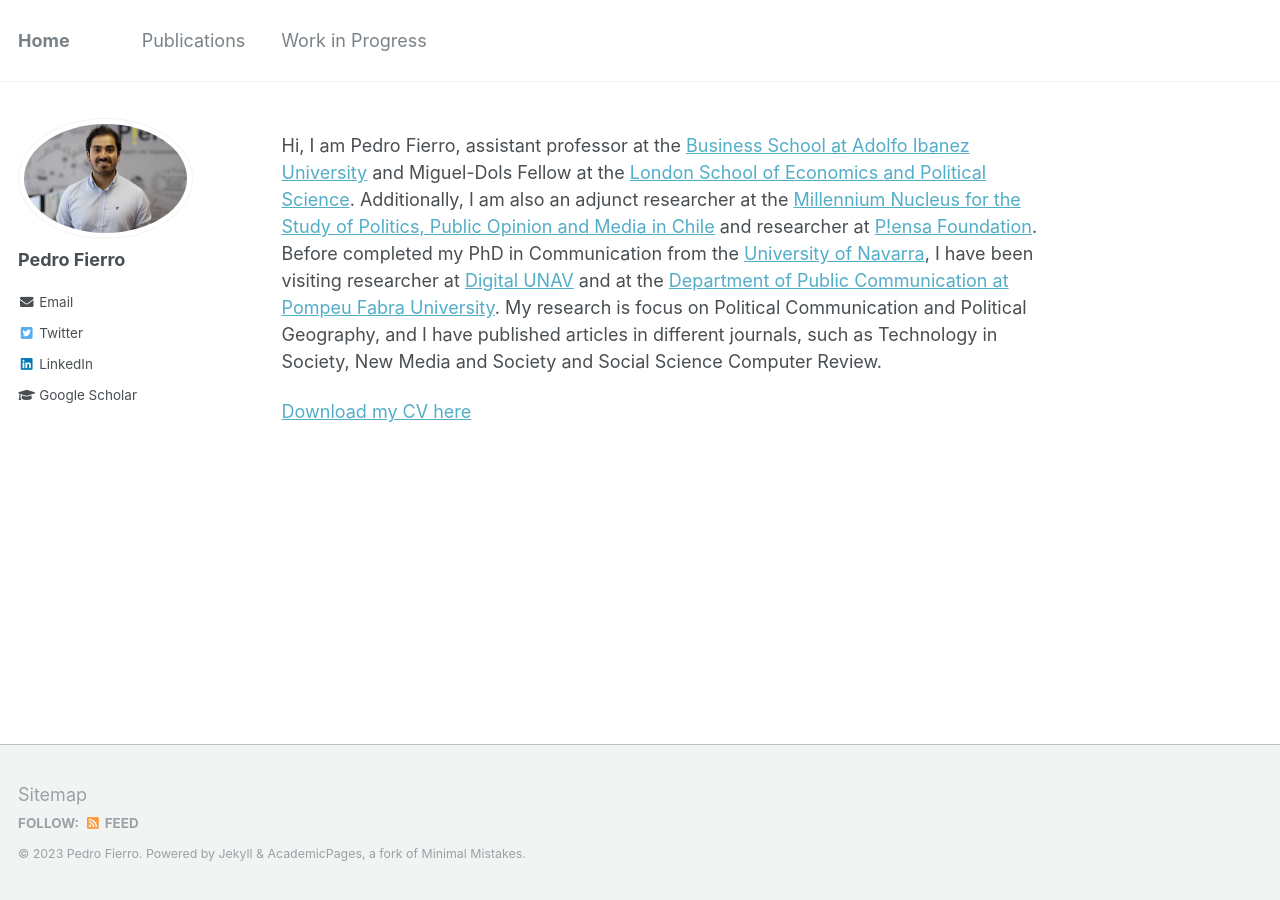
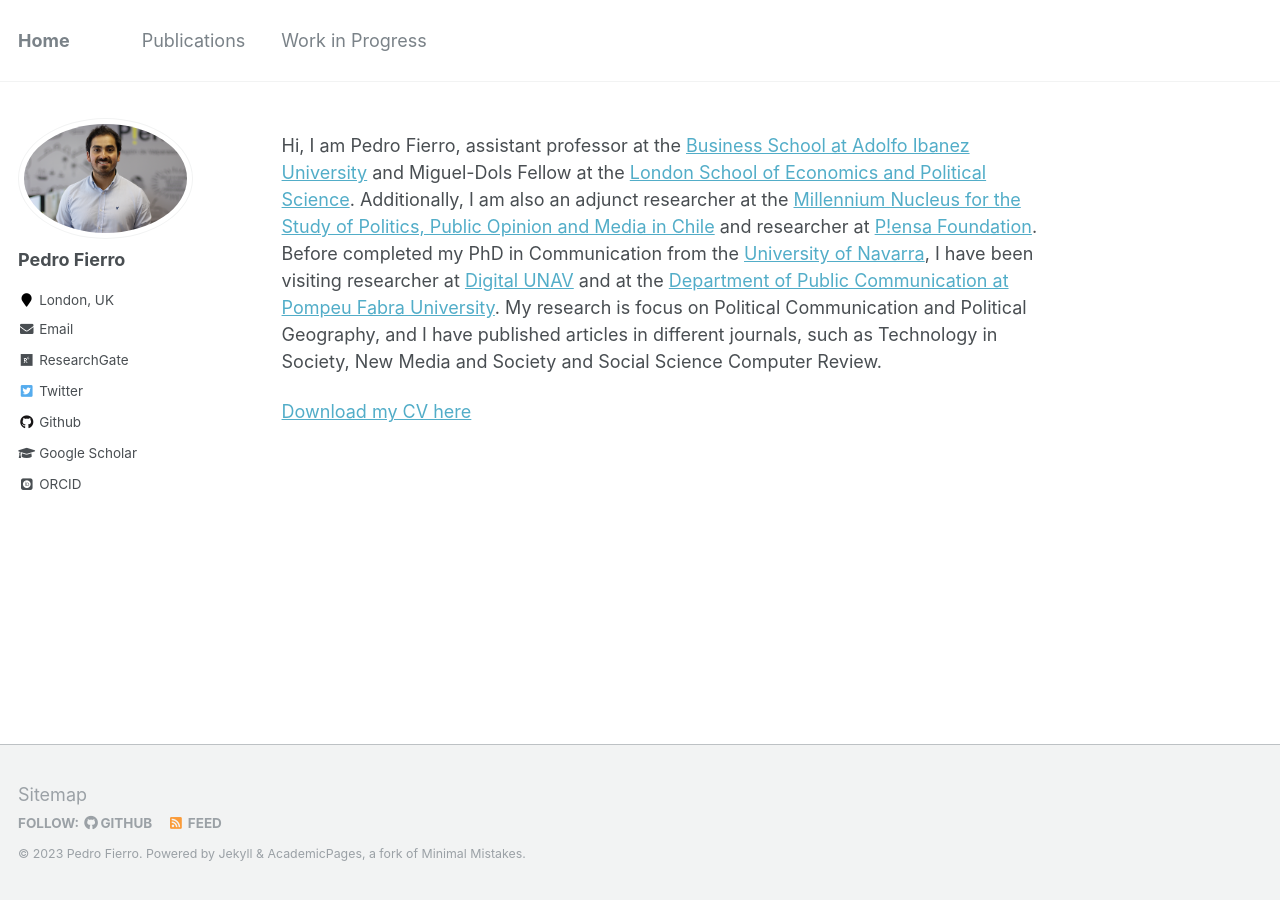
Before and after one commit to pedrofierroz87/pedrofierroz87.github.io, a Jekyll site: the page built from _pages/about.md, in a window 1280 px wide. Built offline with Jekyll 4.4.1, drawn with Linux system fonts in a browser that asks for light colours; some web fonts are replaced.

Commit message:
Update _config.yml

```diff
--- a/_config.yml
+++ b/_config.yml
@@ -83,12 +83,12 @@ author:
   name             : "Pedro Fierro"
   avatar           : "profile.PNG"
   bio              : ""
-  location         : #"London, UK"
+  location         : "London, UK"
   employer         :
   pubmed           : # ""
   googlescholar    : "https://scholar.google.es/citations?user=RrzlOTIAAAAJ&hl=es"
   email            : "p.fierro-zamora@lse.ac.uk"
-  researchgate     : # example: "https://www.researchgate.net/profile/Pedro-Fierro-2"
+  researchgate     : "https://www.researchgate.net/profile/Pedro-Fierro-2"
   uri              :
   bitbucket        :
   codepen          :
@@ -96,14 +96,14 @@ author:
   flickr           :
   facebook         :
   foursquare       :
-  github           : # "pedrofierroz87"
+  github           : "pedrofierroz87"
   google_plus      :
   keybase          :
   instagram        :
   impactstory      : #""
   lastfm           :
-  linkedin         : "https://www.linkedin.com/in/pedro-fierro-20941146/"
-  orcid            : #"https://orcid.org/0000-0002-8910-9461"
+  linkedin         : #"https://www.linkedin.com/in/pedro-fierro-20941146/"
+  orcid            : "https://orcid.org/0000-0002-8910-9461"
   pinterest        :
   soundcloud       :
   stackoverflow    : # http://stackoverflow.com/users/123456/username
```
